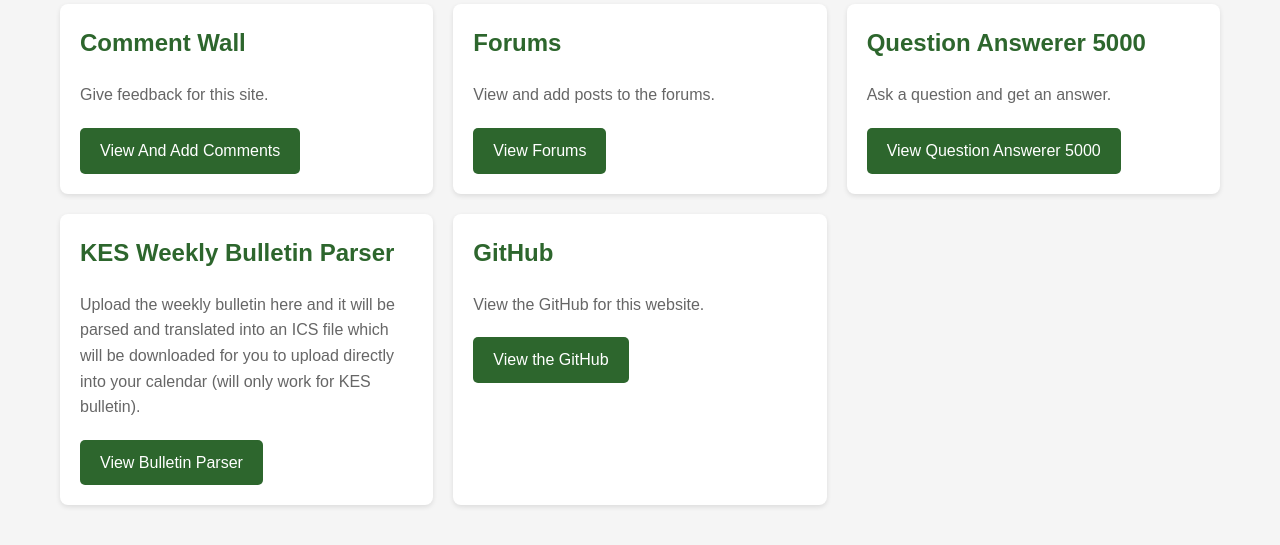
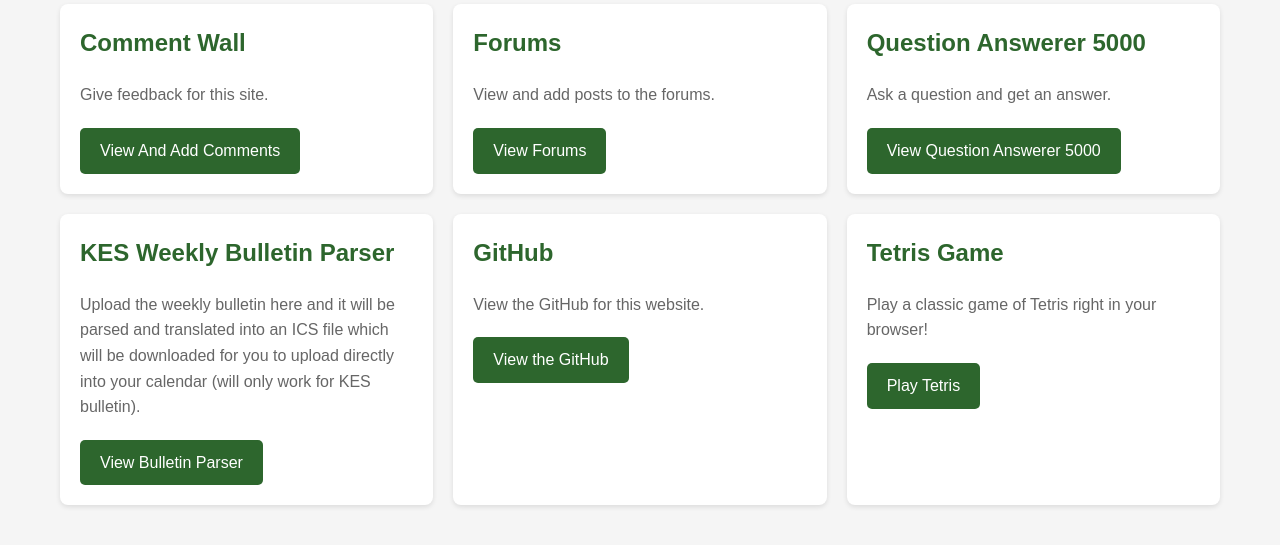
Before and after one commit to CCEG24/proj_code, a Django app: page / in a window 1280 px wide. Shown: the part 611-1156 px from the top of the page. Run offline with Django 5.2, Linux system fonts and the light colour scheme.

Commit message:
added tetris to home page

```diff
--- a/mysite/home/templates/home/index.html
+++ b/mysite/home/templates/home/index.html
@@ -140,6 +140,11 @@
                 <p>View the GitHub for this website.</p>
                 <a href="https://github.com/CCEG24/proj_code">View the GitHub</a>
             </div>
+            <div class="card">
+                <h2>Tetris Game</h2>
+                <p>Play a classic game of Tetris right in your browser!</p>
+                <a href="{% url 'tetris:game' %}">Play Tetris</a>
+            </div>
             <!-- Add more cards here as you create new features -->
         </div>
     </div>
```
